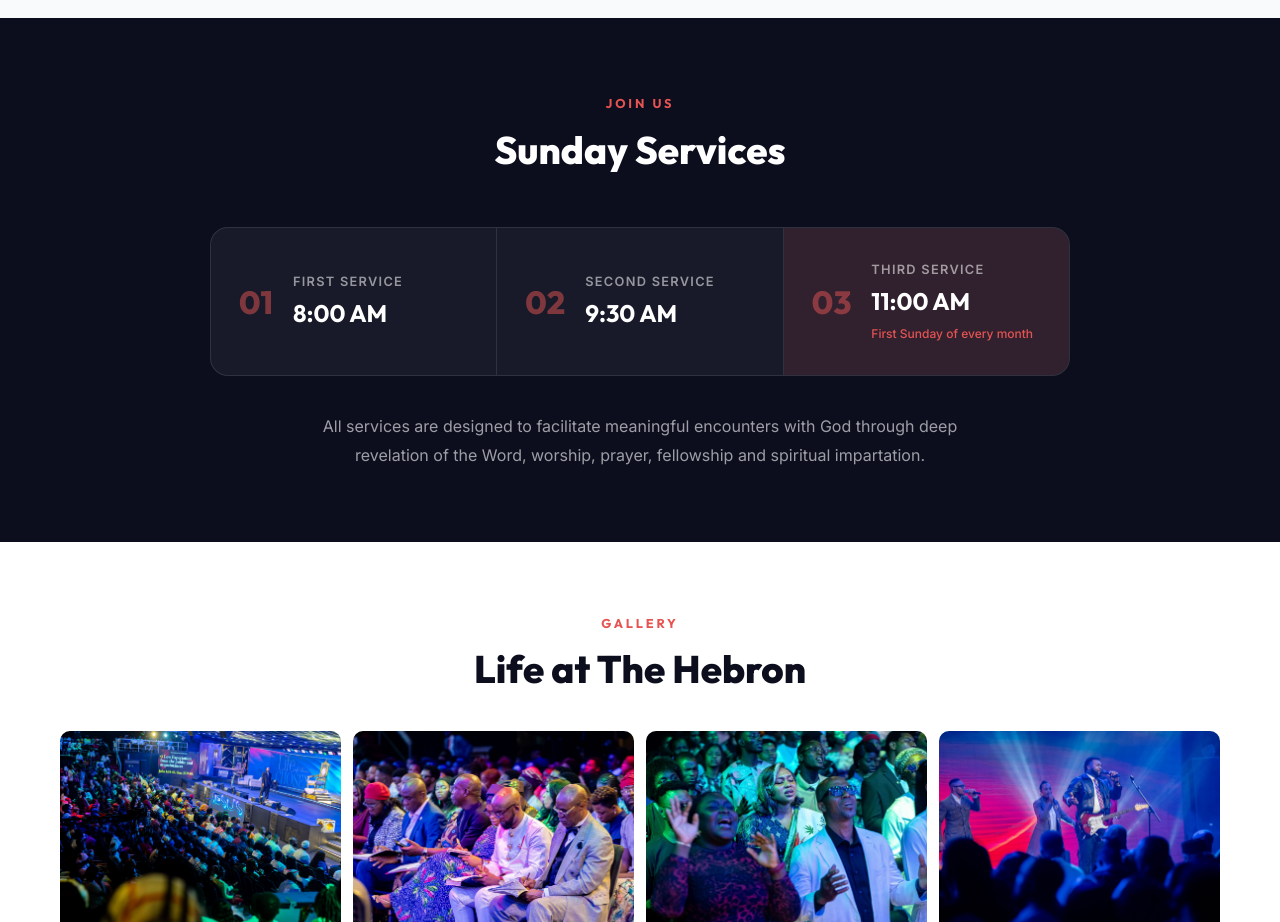
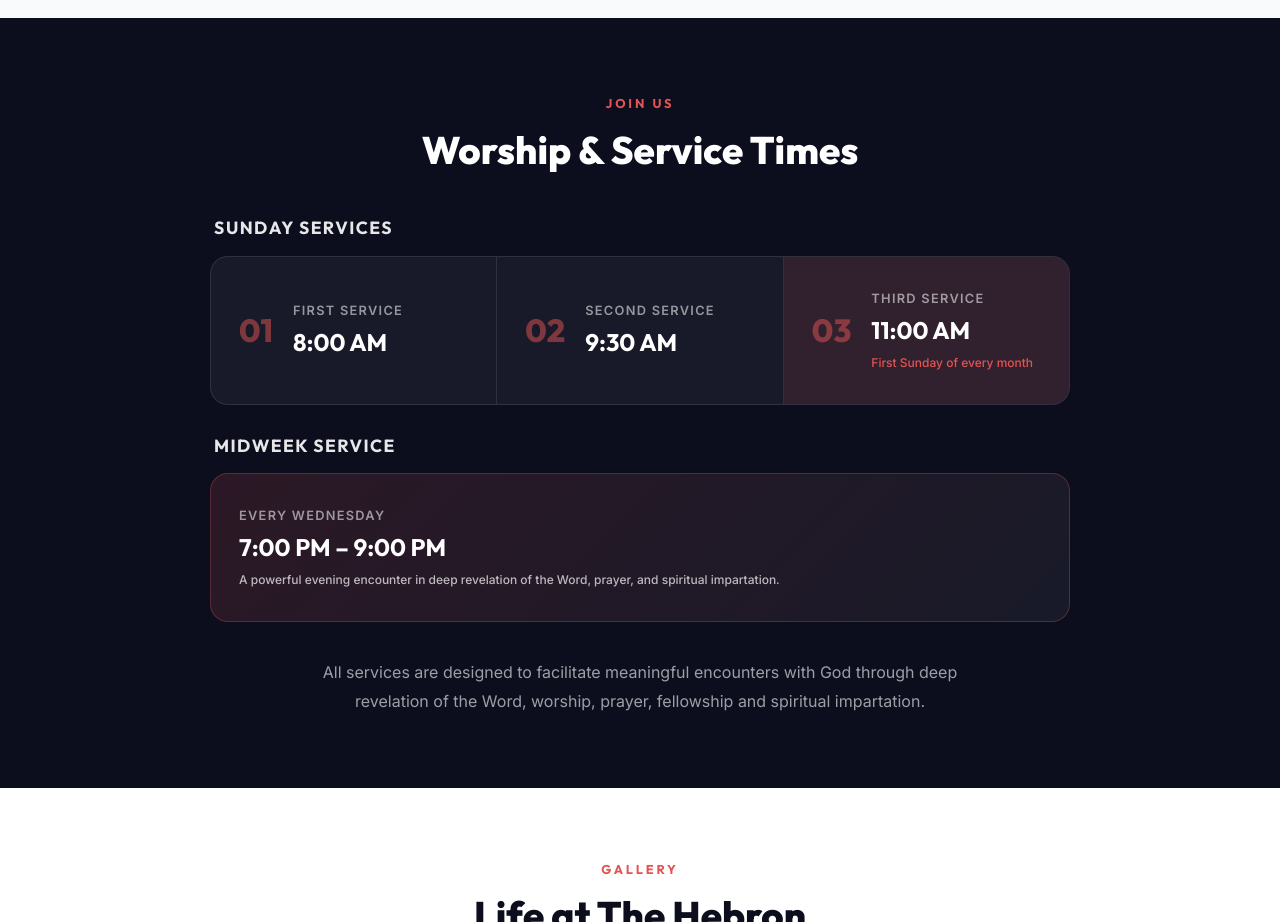
Before and after one commit to Derrick99234/gospel-pillars, a Next.js app: page /thehebron in a window 1280 px wide. Shown: the part 1700-2622 px from the top of the page. Built offline with nearby package versions, Linux system fonts and the light colour scheme.

Commit message:
feat: refine /thehebron design, typography, heart watermark, and add midweek service

```diff
--- a/src/app/globals.css
+++ b/src/app/globals.css
@@ -2264,7 +2264,21 @@ body {
   font-size: clamp(1.8rem, 3vw, 2.6rem);
   font-weight: 800;
   color: #fff;
-  margin: 0 0 48px 0;
+  margin: 0 0 36px 0;
+}
+
+.hebron-service-block {
+  text-align: left;
+}
+
+.hebron-service-group-title {
+  font-family: var(--font-heading);
+  font-size: 1.1rem;
+  font-weight: 700;
+  color: rgba(255, 255, 255, 0.9);
+  text-transform: uppercase;
+  letter-spacing: 0.08em;
+  margin: 0 0 14px 4px;
 }
 
 .hebron-service-cards {
@@ -2275,7 +2289,28 @@ body {
   border-radius: 18px;
   overflow: hidden;
   border: 1px solid rgba(255, 255, 255, 0.1);
-  margin-bottom: 36px;
+}
+
+.hebron-service-cards--midweek {
+  background: linear-gradient(135deg, rgba(229, 83, 83, 0.15) 0%, rgba(255, 255, 255, 0.05) 100%);
+  border-color: rgba(229, 83, 83, 0.3);
+}
+
+.hebron-service-item--midweek {
+  padding: 28px 32px;
+}
+
+.hebron-midweek-badge {
+  display: inline-block;
+  font-size: 0.75rem;
+  font-weight: 700;
+  letter-spacing: 0.06em;
+  text-transform: uppercase;
+  color: #fca5a5;
+  background: rgba(229, 83, 83, 0.2);
+  border: 1px solid rgba(229, 83, 83, 0.4);
+  padding: 3px 10px;
+  border-radius: 20px;
 }
 
 .hebron-service-item {
--- a/src/app/thehebron/page.jsx
+++ b/src/app/thehebron/page.jsx
@@ -217,8 +217,11 @@ export default function TheHebronPage() {
       <section className="hebron-services">
         <div className="hebron-services-inner">
           <span className="hebron-about-eyebrow" style={{ color: '#e55353' }}>JOIN US</span>
-          <h2 className="hebron-services-title">Sunday Services</h2>
+          <h2 className="hebron-services-title">Worship & Service Times</h2>
 
+          {/* Sunday Services */}
+          <div className="hebron-service-block">
+            <h3 className="hebron-service-group-title">Sunday Services</h3>
             <div className="hebron-service-cards">
               <div className="hebron-service-item">
                 <span className="hebron-service-num">01</span>
@@ -245,8 +248,25 @@ export default function TheHebronPage() {
                 </div>
               </div>
             </div>
+          </div>
 
-          <p className="hebron-services-desc">
+          {/* Midweek Service */}
+          <div className="hebron-service-block" style={{ marginTop: '28px' }}>
+            <h3 className="hebron-service-group-title">Midweek Service</h3>
+            <div className="hebron-service-cards hebron-service-cards--midweek">
+              <div className="hebron-service-item hebron-service-item--midweek">
+                <div>
+                  <p className="hebron-service-name">Every Wednesday</p>
+                  <p className="hebron-service-time">7:00 PM – 9:00 PM</p>
+                  <p className="hebron-service-note" style={{ color: 'rgba(255, 255, 255, 0.7)', marginTop: '6px' }}>
+                    A powerful evening encounter in deep revelation of the Word, prayer, and spiritual impartation.
+                  </p>
+                </div>
+              </div>
+            </div>
+          </div>
+
+          <p className="hebron-services-desc" style={{ marginTop: '36px' }}>
             All services are designed to facilitate meaningful encounters with God through deep
             revelation of the Word, worship, prayer, fellowship and spiritual impartation.
           </p>
```
Lines whose indentation alone changed are shown as unchanged.
